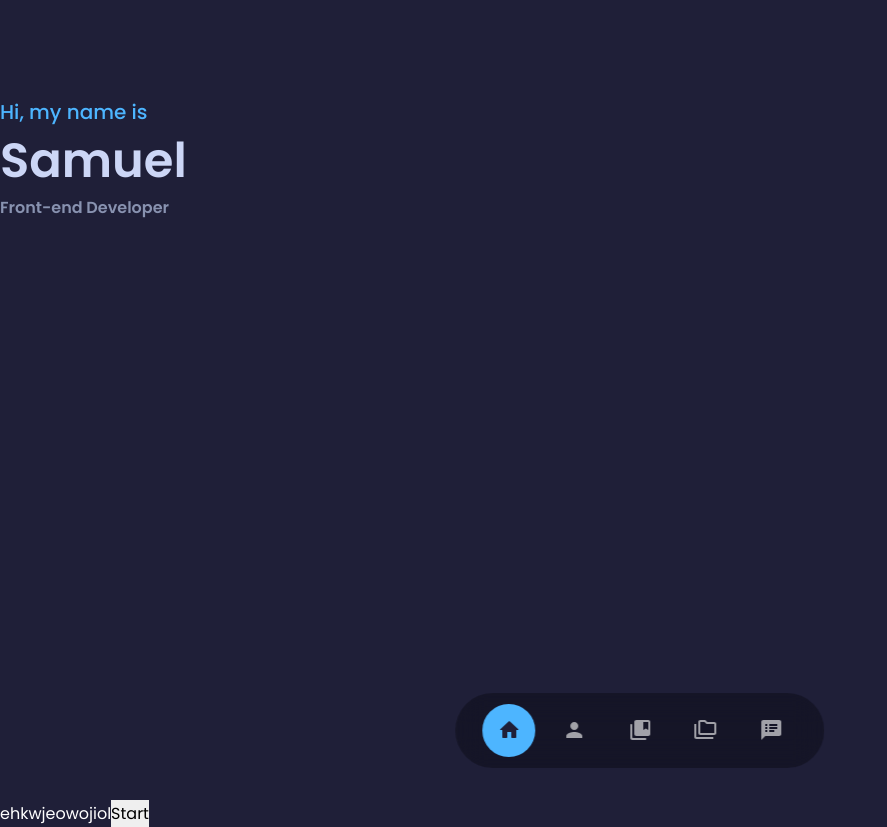
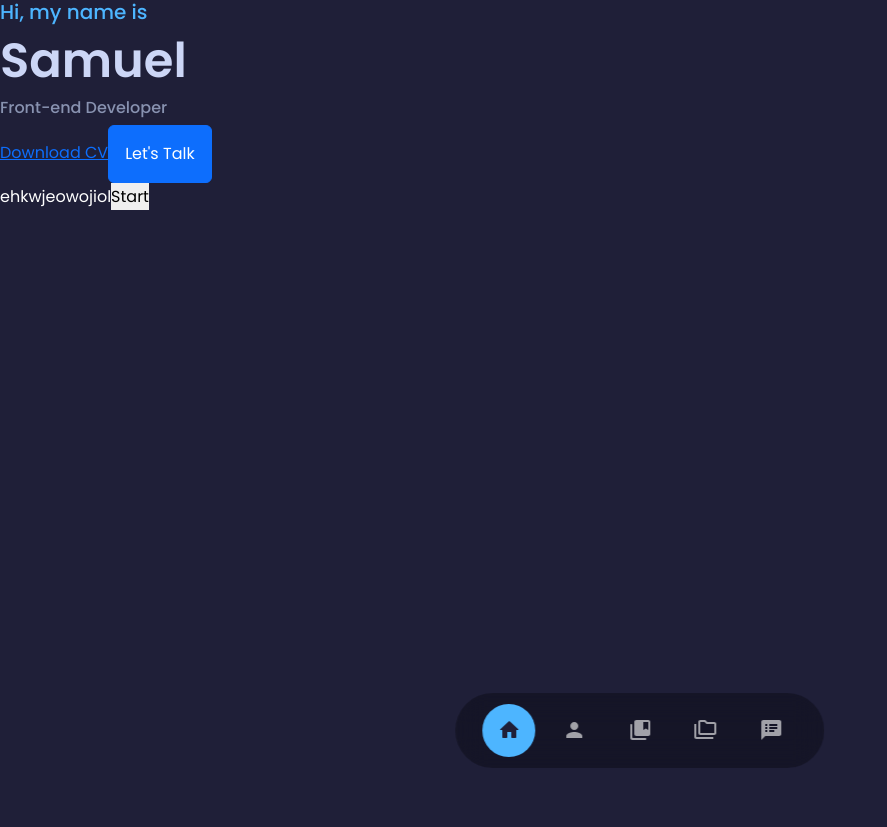
Before and after one commit to techie-sam/portfolio-v1, a React (Create React App) app: page / in a window 1280 px wide. Shown: the whole page, without its empty margins (0-887 px from the left). After the commit the page ends 800 px from the top, so only its background shows below. Built offline with nearby package versions, Linux system fonts and the light colour scheme.

Commit message:
Transition group works well

```diff
--- a/src/App.js
+++ b/src/App.js
@@ -2,16 +2,16 @@ import logo from './logo.png';
 import "./App.css"
 import React from 'react'
 import Nav from './components/Nav';
-import Home from './components/header/Header';
+import Header from './components/header/Header';
 import About from './components/about/About';
 
 const App = () => {
   return (
-    <>
+    <div className='col-8'>
       <Nav/>
-      <Home/>
+      <Header/>
       <About/>
-    </>
+    </div>
   )
 }
 
--- a/src/components/header/Header.js
+++ b/src/components/header/Header.js
@@ -1,97 +1,45 @@
-import React, { useEffect, useState } from 'react'
+import React, { useEffect, useState } from 'react';
 import styled from 'styled-components';
-import { Transition } from 'react-transition-group';
-import { Key } from '@mui/icons-material';
+import { CSSTransition, Transition, TransitionGroup } from 'react-transition-group';
+import StyledHeader from './StyledHeader';
+import CTA from './CTA';
 
-const one = <h5>Hi, my name is</h5>
-const two = <h1 style={{ transitionDelay: `${11}00ms` }}>Samuel</h1>
-const three = <h6>Front-end Developer</h6>
-const items = [one, two, three]
+const items = [
+  <h5 key="1">Hi, my name is</h5>,
+  <h1 key="2" style={{ transitionDelay: `${11}00ms` }}>Samuel</h1>,
+  <h6 key="3">Front-end Developer</h6>
+];
 
 
-const StyledHeader = styled.header`
-  h1{
-    font-size: 3rem;
-    color: var(--light-slate);
-    font-weight: 700;
-  }
-  h6{
-    color: var(--slate);
-    font-weight:550
-  }
-  .custom_btn{
-    width: max-content;
-    display: inline-block;
-    color: var(--color-primary);
-    padding: 0.75rem 1.2rem;
-    cursor: pointer;
-    border-radius: 0.4rem;
-    border: 1px solid var(--color-primary);
-    transition: var(--transition);
-  }
-  .btn:hover{
-    background-color: var(--light-slate);
-    color: var(--color-bg);
-    border-color: transparent;
-  }
-  .btn-primary{
-    background: var(--color-primary);
-    color: var(--color-bg);
-  }
-  .cta_div{
-      margin-top: 2.5rem;
-      display: flex;
-      gap: 1.2rem;
-  }
-`;
-const transitionStyles = {
-  entering: { opacity: 100 },
-  entered: { opacity: 1 },
-  exiting: { opacity: 0 },
-  exited: { opacity: 0 },
+const Home = () => {
+  const [inProp, setInProp] = useState(false);
+  const [isMounted, setIsMounted] = useState(false)
+
+  useEffect(() => {
+    const timeout = setTimeout(() => setInProp(true), 1000);
+    return () => clearTimeout(timeout);
+  }, []);
+
+  return (
+    // <StyledHeader>
+    <>
+      <TransitionGroup>
+        <div className='col-10 col-lg-8'>
+        {
+          inProp && items.map((item, i) =>
+            <CSSTransition in={inProp} timeout={2000} classNames="fadeup">
+              <div className="fadeup-component col" style={{ transitionDelay: `${i + 1}00ms` }} >
+                {item}
+              </div>
+            </CSSTransition>
+          )
+        }
+        <CTA />
+        </div>
+      </TransitionGroup>
+    </>
+
+  )
 };
 
-
-const defaultStyle = {
-  // transition: `opacity 1000ms ease-in-out`,
-  // opacity: 0,
-  transform: `translateY(20px)`,
-  transition: `opacity 300ms cubic-bezier(0.645, 0.045, 0.355, 1), transform 300ms cubic-bezier(0.645, 0.045, 0.355, 1)`
-}
-
-const Home = () => {
-  const [isMounted, setIsMounted] = useState(false)
-  const [inProp, setInProp] = useState(false)
-
-  useEffect(() => {
-    const timeout = setTimeout(() => setIsMounted(true), 1000);
-    if (isMounted) {
-      setInProp(true)
-    }
-    return () => clearTimeout(timeout);
-  });
-
-  return (
-    <StyledHeader>
-      <Transition in={inProp} timeout={500}>
-        {state => (
-          <div style={{
-            ...defaultStyle,
-            ...transitionStyles[state]
-
-          }}>
-            {
-              items.map((item, i) =>
-              <div key={i}>
-                {item}
-              </div>
-          )
-          }
-          </div>
-        )}
-      </Transition>
-    </StyledHeader>
-  )
-}
-
-export default Home
+export default Home;
--- /dev/null
+++ b/src/components/header/StyledHeader.js
@@ -0,0 +1,38 @@
+import styled from "styled-components";
+const StyledHeader = styled.header`
+  h1{
+    font-size: 3rem;
+    color: var(--light-slate);
+    font-weight: 700;
+  }
+  h6{
+    color: var(--slate);
+    font-weight:550
+  }
+  .custom_btn{
+    width: max-content;
+    display: inline-block;
+    color: var(--color-primary);
+    padding: 0.75rem 1.2rem;
+    cursor: pointer;
+    border-radius: 0.4rem;
+    border: 1px solid var(--color-primary);
+    transition: var(--transition);
+  }
+  .btn:hover{
+    background-color: var(--light-slate);
+    color: var(--color-bg);
+    border-color: transparent;
+  }
+  .btn-primary{
+    background: var(--color-primary);
+    color: var(--color-bg);
+  }
+  .cta_div{
+      margin-top: 2.5rem;
+      display: flex;
+      gap: 1.2rem;
+  }
+`;
+
+export default StyledHeader
--- a/src/index.css
+++ b/src/index.css
@@ -9,11 +9,11 @@
   --color-primary-variant: rgba(77, 181, 255, 0.4);
   --color-white: #fff;
   --color-light: rgba(255, 255, 255, 0.6);
-
   --container-width-lg: 75%;
   --container-width-md: 86%;
   --container-width-sm: 90%;
-  --transition: all 400ms ease
+  --transition: all 400ms ease;
+  --easing: cubic-bezier(0.645, 0.045, 0.355, 1);
 }
 
 *{
@@ -81,3 +81,46 @@ header{
     display:block
   }
 } */
+.fadeup-enter {
+  opacity: 0.01;
+  transform: translateY(20px);
+  transition: opacity 300ms var(--easing), transform 300ms var(--easing);
+}
+
+.fadeup-enter-active {
+  opacity: 1;
+  transform: translateY(0px);
+  transition: opacity 300ms var(--easing), transform 300ms var(--easing);
+}
+
+/* Fade down */
+.fadedown-enter {
+  opacity: 0.01;
+  transform: translateY(-20px);
+  transition: opacity 300ms var(--easing), transform 300ms var(--easing);
+}
+
+.fadedown-enter-active {
+  opacity: 1;
+  transform: translateY(0px);
+  transition: opacity 300ms var(--easing), transform 300ms var(--easing);
+}
+
+/* Fade */
+.fade-enter {
+  opacity: 0;
+}
+
+.fade-enter-active {
+  opacity: 1;
+  transition: opacity 3000ms;
+}
+
+.fade-exit {
+  opacity: 1;
+}
+
+.fade-exit-active {
+  opacity: 0;
+  transition: opacity 300ms;
+}
```
Also changed, not shown: src/styles/TransitionStyles.js (+48 -0 lines).
